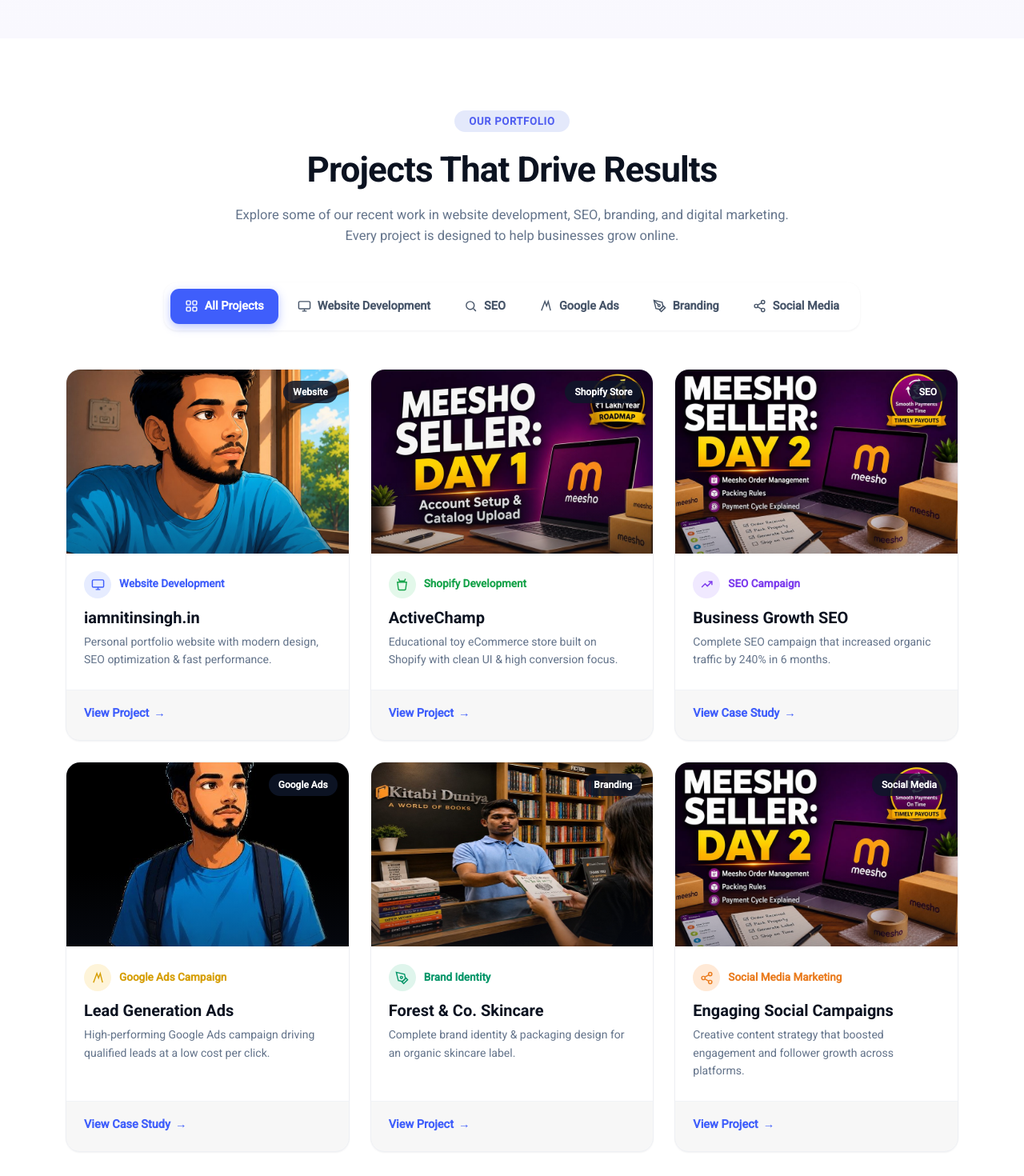
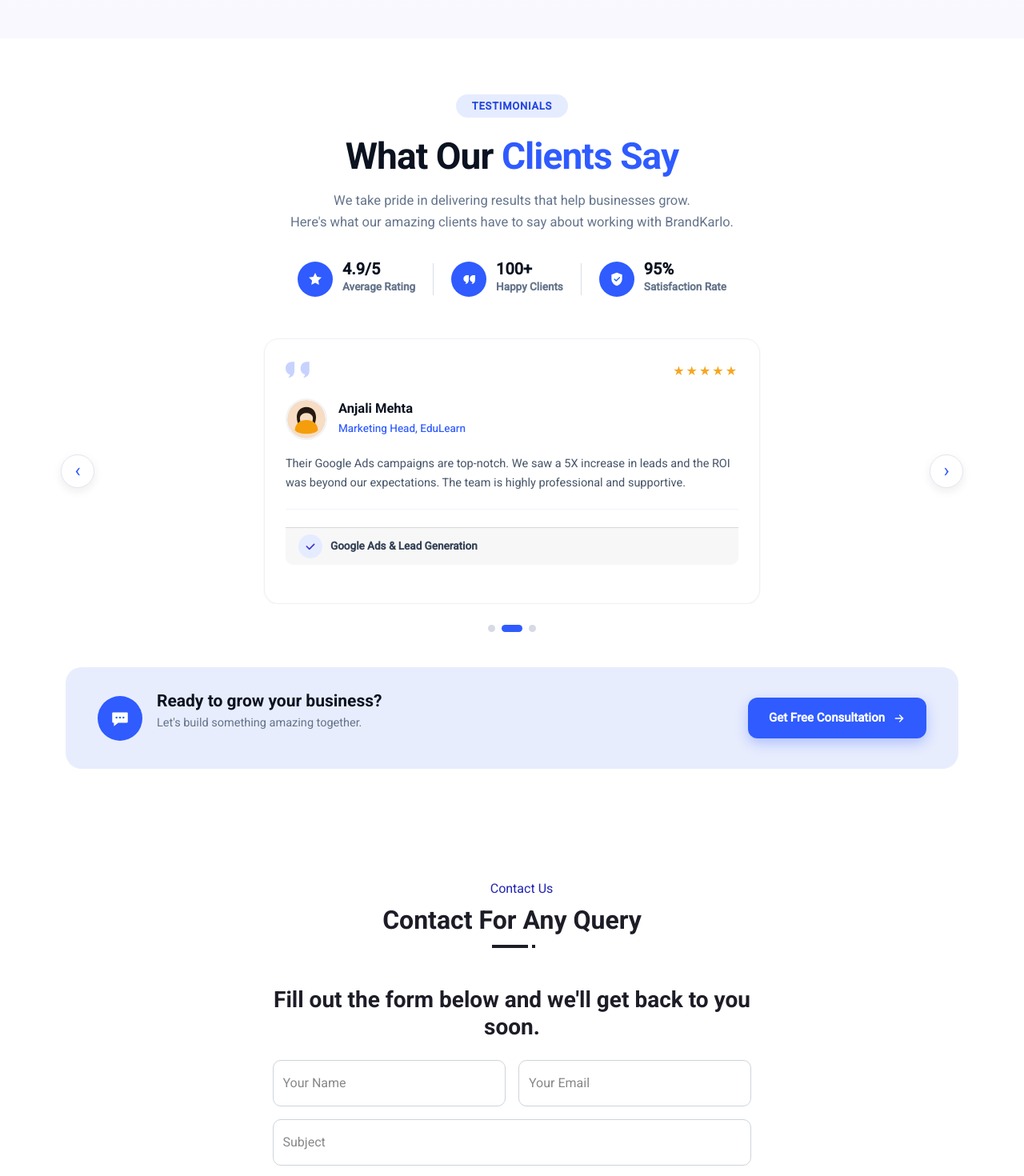
Before and after one commit to ns377792/brandkarlo-nextjs, a Next.js app: page / in a window 1280 px wide. Shown: the part 4300-5770 px from the top of the page at 80% size. Built offline with nearby package versions, Linux system fonts and the light colour scheme.

Commit message:
remove project from home page

```diff
--- a/app/page.js
+++ b/app/page.js
@@ -1,4 +1,3 @@
-import FilterGrid from "@/components/FilterGrid";
 import TestimonialCarousel from "@/components/TestimonialCarousel";
 
 export default function Page() {
@@ -468,186 +467,6 @@ export default function Page() {
 
 
 
-        {/* portfolio  */}
-
-
-<FilterGrid>
-<section className="portfolio">
-  <div className="container">
-
-    {/* Header */}
-    <div className="portfolio-header">
-      <span className="badge">OUR PORTFOLIO</span>
-      <h2 className="title">Projects That Drive Results</h2>
-      <p className="subtitle">
-        Explore some of our recent work in website development, SEO, branding,
-        and digital marketing. Every project is designed to help businesses grow online.
-      </p>
-    </div>
-
-    {/* Filter Tabs */}
-    <div className="filters">
-      <button className="filter-btn active" data-filter="all">
-        <img className="icon" src="/img/filter-all.svg" alt="All Projects icon" />
-        All Projects
-      </button>
-      <button className="filter-btn" data-filter="website">
-        <img className="icon" src="/img/filter-website.svg" alt="Website Development icon" />
-        Website Development
-      </button>
-      <button className="filter-btn" data-filter="seo">
-        <img className="icon" src="/img/filter-seo.svg" alt="SEO icon" />
-        SEO
-      </button>
-      <button className="filter-btn" data-filter="ads">
-        <img className="icon" src="/img/filter-ads.svg" alt="Google Ads icon" />
-        Google Ads
-      </button>
-      <button className="filter-btn" data-filter="branding">
-        <img className="icon" src="/img/filter-branding.svg" alt="Branding icon" />
-        Branding
-      </button>
-      <button className="filter-btn" data-filter="social">
-        <img className="icon" src="/img/filter-social.svg" alt="Social Media icon" />
-        Social Media
-      </button>
-    </div>
-
-    {/* Projects Grid */}
-    <div className="projects-grid">
-
-      {/* Card 1: Website */}
-      <article className="card" data-category="website">
-        <div className="card-preview preview-website has-img">
-          <span className="tag">Website</span>
-          <img className="project-img" src="/img/projects/project-4.jpg" alt="iamnitinsingh.in portfolio website project" width="900" height="900" loading="lazy" decoding="async" />
-        </div>
-        <div className="card-body">
-          <div className="card-meta">
-            <span className="meta-icon meta-blue">
-              <img src="/img/meta-website.svg" alt="Website icon" />
-            </span>
-            <span className="meta-label meta-label-blue">Website Development</span>
-          </div>
-          <h3 className="card-title">iamnitinsingh.in</h3>
-          <p className="card-desc">Personal portfolio website with modern design, SEO optimization &amp; fast performance.</p>
-        </div>
-        <div className="card-footer">
-          <a href="/project/iamnitinsingh-portfolio" className="view-link">View Project <span className="arrow">→</span></a>
-        </div>
-      </article>
-
-      {/* Card 2: Shopify */}
-      <article className="card" data-category="website">
-        <div className="card-preview preview-shopify has-img">
-          <span className="tag">Shopify Store</span>
-          <img className="project-img" src="/img/projects/project-1.jpg" alt="ActiveChamp Shopify store project" width="900" height="600" loading="lazy" decoding="async" />
-        </div>
-        <div className="card-body">
-          <div className="card-meta">
-            <span className="meta-icon meta-green">
-              <img src="/img/meta-shopify.svg" alt="Shopify icon" />
-            </span>
-            <span className="meta-label meta-label-green">Shopify Development</span>
-          </div>
-          <h3 className="card-title">ActiveChamp</h3>
-          <p className="card-desc">Educational toy eCommerce store built on Shopify with clean UI &amp; high conversion focus.</p>
-        </div>
-        <div className="card-footer">
-          <a href="/project/activechamp-shopify" className="view-link">View Project <span className="arrow">→</span></a>
-        </div>
-      </article>
-
-      {/* Card 3: SEO */}
-      <article className="card" data-category="seo">
-        <div className="card-preview preview-seo has-img">
-          <span className="tag">SEO</span>
-          <img className="project-img" src="/img/projects/project-3.jpg" alt="Business Growth SEO campaign project" width="900" height="600" loading="lazy" decoding="async" />
-        </div>
-        <div className="card-body">
-          <div className="card-meta">
-            <span className="meta-icon meta-purple">
-              <img src="/img/meta-seo.svg" alt="SEO icon" />
-            </span>
-            <span className="meta-label meta-label-purple">SEO Campaign</span>
-          </div>
-          <h3 className="card-title">Business Growth SEO</h3>
-          <p className="card-desc">Complete SEO campaign that increased organic traffic by 240% in 6 months.</p>
-        </div>
-        <div className="card-footer">
-          <a href="/project/business-growth-seo" className="view-link">View Case Study <span className="arrow">→</span></a>
-        </div>
-      </article>
-
-      {/* Card 4: Google Ads */}
-      <article className="card" data-category="ads">
-        <div className="card-preview preview-ads has-img">
-          <span className="tag">Google Ads</span>
-          <img className="project-img" src="/img/projects/project-5.jpg" alt="Lead Generation Google Ads campaign project" width="500" height="500" loading="lazy" decoding="async" />
-        </div>
-        <div className="card-body">
-          <div className="card-meta">
-            <span className="meta-icon meta-yellow">
-              <img src="/img/meta-ads.svg" alt="Google Ads icon" />
-            </span>
-            <span className="meta-label meta-label-yellow">Google Ads Campaign</span>
-          </div>
-          <h3 className="card-title">Lead Generation Ads</h3>
-          <p className="card-desc">High-performing Google Ads campaign driving qualified leads at a low cost per click.</p>
-        </div>
-        <div className="card-footer">
-          <a href="/project/lead-generation-ads" className="view-link">View Case Study <span className="arrow">→</span></a>
-        </div>
-      </article>
-
-      {/* Card 5: Branding */}
-      <article className="card" data-category="branding">
-        <div className="card-preview preview-branding has-img">
-          <span className="tag">Branding</span>
-          <img className="project-img" src="/img/projects/project-2.jpg" alt="Forest and Co skincare branding project" width="880" height="600" loading="lazy" decoding="async" />
-        </div>
-        <div className="card-body">
-          <div className="card-meta">
-            <span className="meta-icon meta-emerald">
-              <img src="/img/meta-branding.svg" alt="Branding icon" />
-            </span>
-            <span className="meta-label meta-label-emerald">Brand Identity</span>
-          </div>
-          <h3 className="card-title">Forest &amp; Co. Skincare</h3>
-          <p className="card-desc">Complete brand identity &amp; packaging design for an organic skincare label.</p>
-        </div>
-        <div className="card-footer">
-          <a href="/project/kitabiduniya-branding" className="view-link">View Project <span className="arrow">→</span></a>
-        </div>
-      </article>
-
-      {/* Card 6: Social Media */}
-      <article className="card" data-category="social">
-        <div className="card-preview preview-social has-img">
-          <span className="tag">Social Media</span>
-          <img className="project-img" src="/img/projects/project-3.jpg" alt="Engaging social media campaigns project" width="900" height="600" loading="lazy" decoding="async" />
-        </div>
-        <div className="card-body">
-          <div className="card-meta">
-            <span className="meta-icon meta-orange">
-              <img src="/img/meta-social.svg" alt="Social media icon" />
-            </span>
-            <span className="meta-label meta-label-orange">Social Media Marketing</span>
-          </div>
-          <h3 className="card-title">Engaging Social Campaigns</h3>
-          <p className="card-desc">Creative content strategy that boosted engagement and follower growth across platforms.</p>
-        </div>
-        <div className="card-footer">
-          <a href="/project/engaging-social-campaigns" className="view-link">View Project <span className="arrow">→</span></a>
-        </div>
-      </article>
-
-    </div>
-
-  </div>
-</section>
-</FilterGrid>
-{/* end portfolio */}
 
 
 
```
